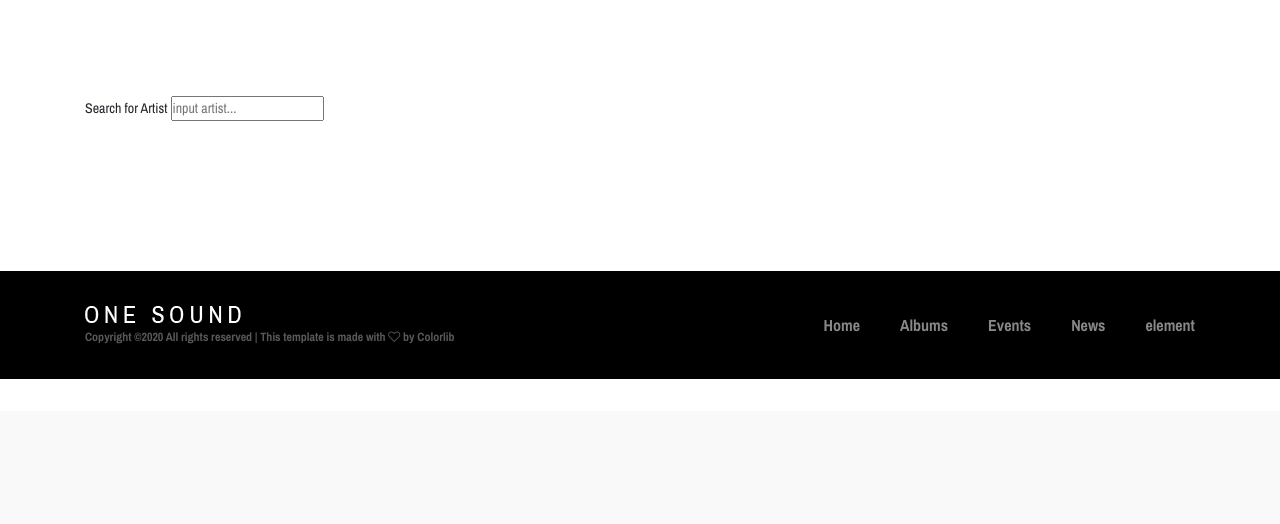
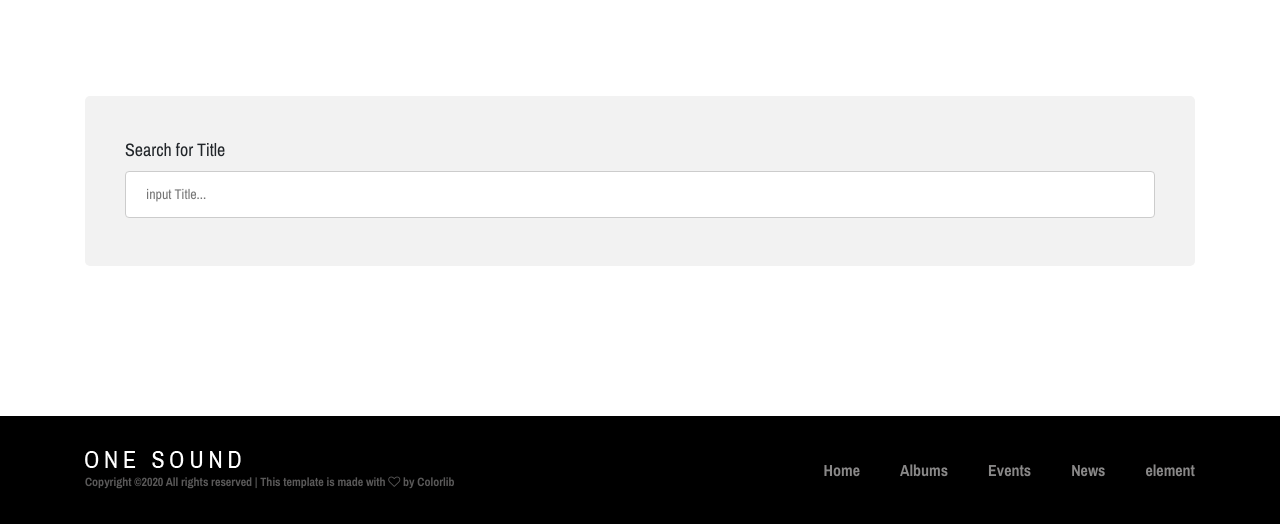
Before and after one commit to multicampus-cloud/django_playlist, a Django app: page /title/ in a window 1280 px wide. Shown: the part 389-913 px from the top of the page. Before the commit the page ends 768 px from the top, so only its background shows below. Run offline with Django 3.2, Linux system fonts and the light colour scheme; some libraries are stand-ins or nearby versions; some web fonts are replaced.

Commit message:
update UI of artist title

```diff
--- a/plist/static/plist/style.css
+++ b/plist/static/plist/style.css
@@ -1672,6 +1672,24 @@ img {
   .single-web-icon:hover {
     box-shadow: 0 2px 50px 0 rgba(0, 0, 0, 0.15); }
 
+input[type=text],select {
+        width: 100%;
+        padding:12px 20px;
+        margin: 8px 0;
+        display: inline-block;
+        border: 1px solid #ccc;
+        border-radius: 4px;
+        box-sizing: border-box;
+    }
+input[type=text]:focus {
+    background-color: lightblue ;
+    border: 3px solid #555;
+}
+div.formtag {
+    border-radius: 5px;
+    background-color: #f2f2f2;
+    padding: 40px;
+}
 /* ====== The End ====== */
 
 /*# sourceMappingURL=style.css.map */
--- a/plist/templates/plist/title.html
+++ b/plist/templates/plist/title.html
@@ -1,6 +1,7 @@
 {% extends './base.html' %}
 {% block main %}
 {% load static %}
+
 
     <!-- ##### Breadcumb Area Start ##### -->
     <section class="breadcumb-area bg-img bg-overlay" style="background-image: url({% static 'plist/imgbg-img/breadcumb3.jpg' %});">
@@ -15,9 +16,11 @@
     <!-- ##### Album Catagory Area Start ##### -->
     <section class="album-catagory section-padding-100-0">
         <div class="container">
-             <form method="get">Search for Artist
-                <input id="q" name="q" type="text" placeholder="input artist..."/>
-            </form>
+            <div class="formtag">
+                <form action="" method="get"><font size="4.5em">Search for Title</font>
+                    <input id="q" name="q" type="text" placeholder="input Title..."/>
+                </form>
+            </div>
             {% for song in songs %}
                 {{ song.song_title }}
                 {{ song.song_artist }}
```
Also changed, not shown: plist/templates/plist/artist.html (+5 -3 lines).
